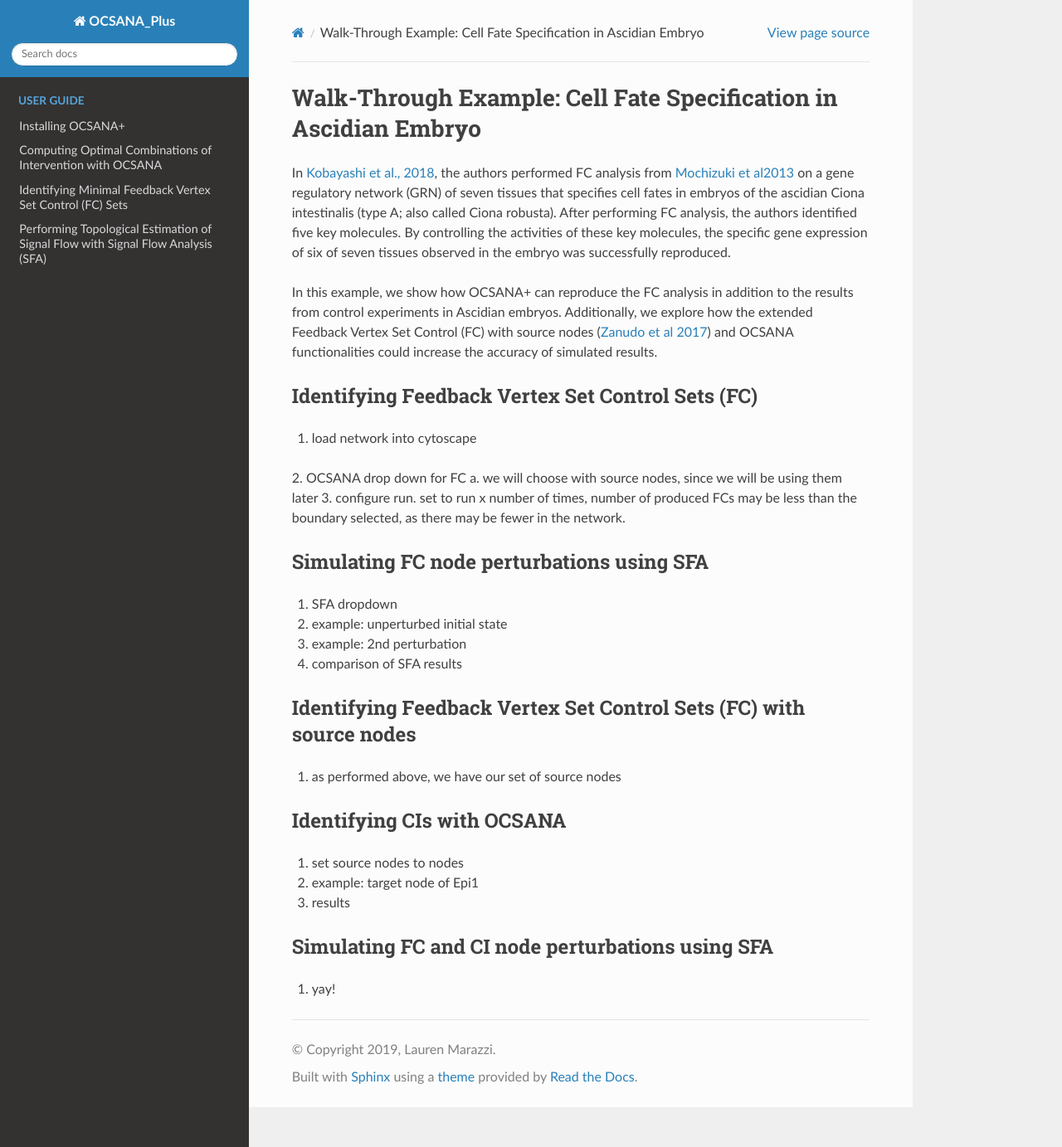
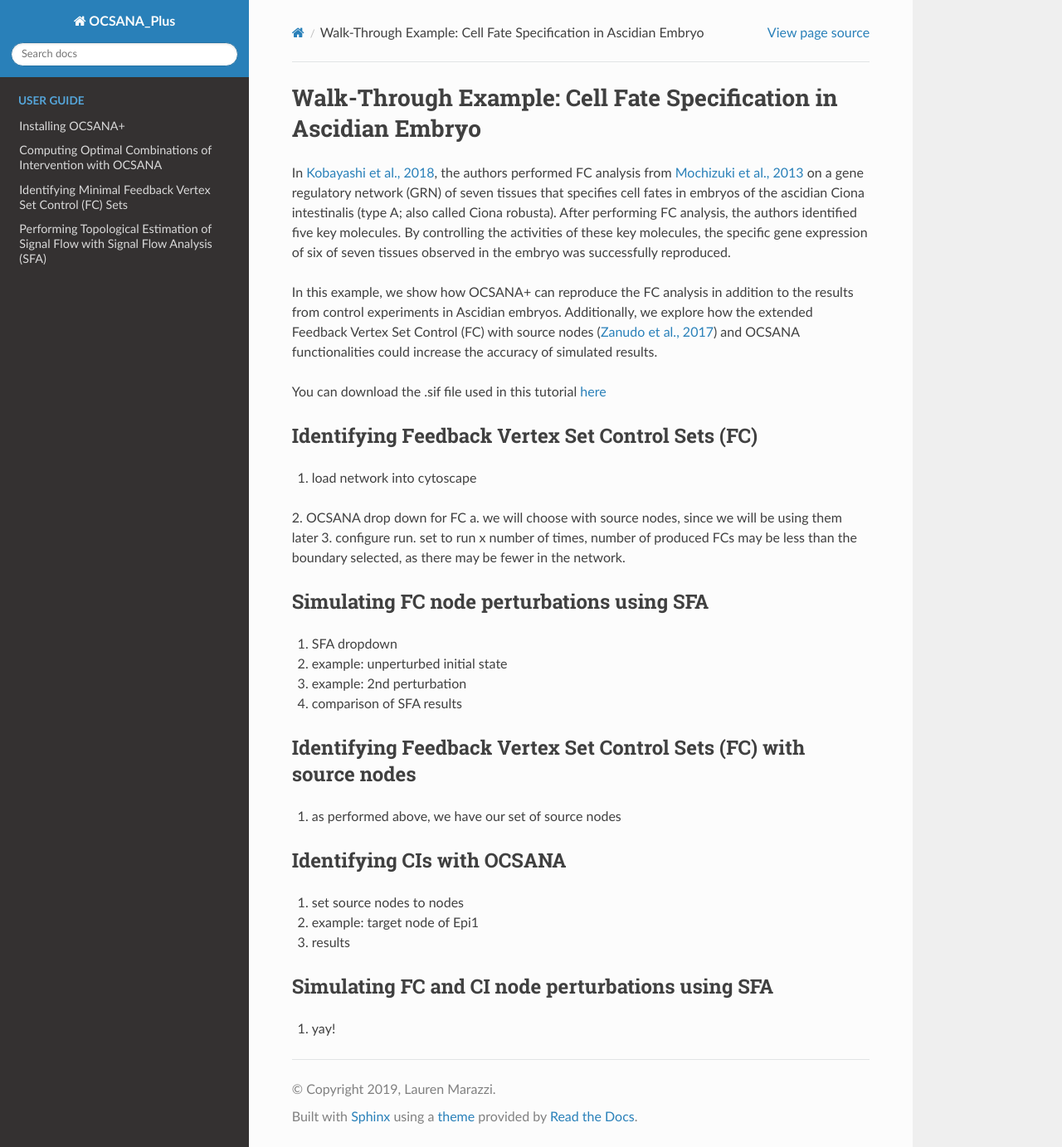
Before and after one commit to VeraLiconaResearchGroup/OCSANA-Plus, a Sphinx documentation site: the page built from docs/source/walkthrough.rst, in a window 1280 px wide and 1383 px high. Shown: the whole window at 83% size. Built offline with Sphinx 7.4.7 and the Read the Docs theme 2.0.0, drawn with Linux system fonts in a browser that asks for light colours.

Commit message:
building walkthrough

```diff
--- a/docs/source/walkthrough.rst
+++ b/docs/source/walkthrough.rst
@@ -3,7 +3,7 @@ Walk-Through Example: Cell Fate Specification in Ascidian Embryo
 ===================================================================
 
 In `Kobayashi et al., 2018 <https://www.ncbi.nlm.nih.gov/pubmed/30240747>`_,
-the authors performed FC analysis from `\Mochizuki et al2013 <https://www.ncbi.nlm.nih.gov/pubmed/23774067>`_ on a gene regulatory
+the authors performed FC analysis from `\Mochizuki et al., 2013 <https://www.ncbi.nlm.nih.gov/pubmed/23774067>`_ on a gene regulatory
 network (GRN) of seven tissues that specifies cell fates in embryos of the ascidian
 Ciona intestinalis (type A; also called Ciona robusta). After performing FC analysis,
 the authors identified five key molecules. By controlling the activities of these key molecules,
@@ -13,8 +13,10 @@ reproduced.
 In this example, we show how OCSANA+ can reproduce the FC
 analysis in addition to the results from control experiments in Ascidian embryos.
 Additionally, we explore how the extended Feedback Vertex Set Control (FC) with source
-nodes (`Zanudo et al 2017 <https://www.ncbi.nlm.nih.gov/pubmed/28655847>`_) and OCSANA functionalities could increase
+nodes (`Zanudo et al.,  2017 <https://www.ncbi.nlm.nih.gov/pubmed/28655847>`_) and OCSANA functionalities could increase
 the accuracy of simulated results.
+
+You can download the .sif file used in this tutorial `here <_static/files/kobayashi.sif>`_
 
 
 ..........................................................
```
Also changed, not shown: docs/source/_static/walkthrough/import_network.PNG (added), 10 other files.
